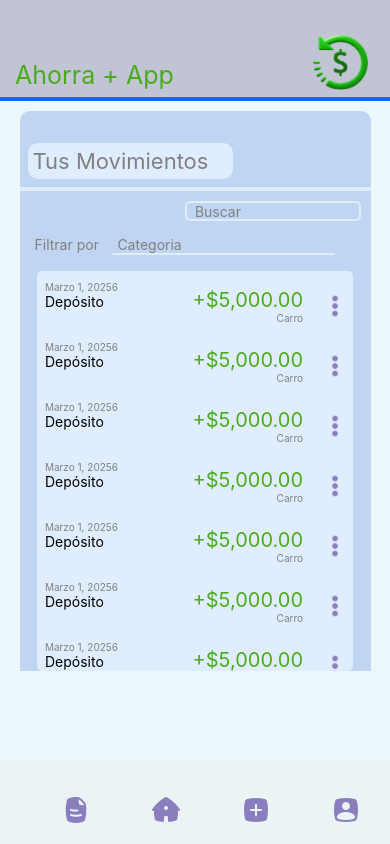
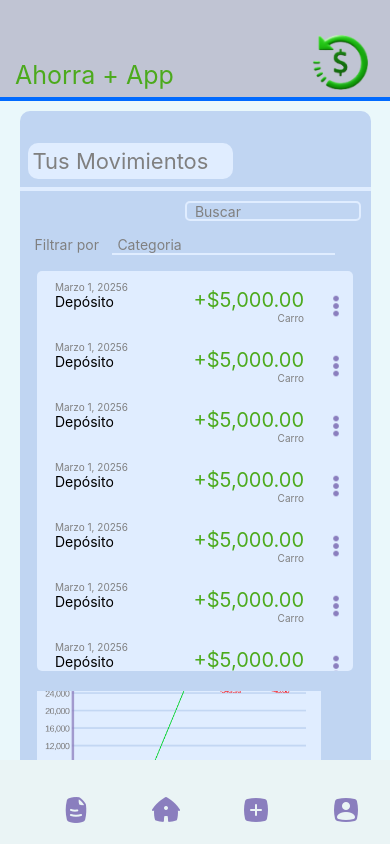
Before and after one commit to CaralbMen/AhorraApp_Interfaces, a React Native app in the folder AhorraApp/: screen / in a window 390 px wide. Both pictures are taken after a click on the button "INICIAR SESION". Built offline with nearby package versions, Linux system fonts and the light colour scheme.

Commit message:
Transacciones casi lista. Falta esrilizar la grafica

```diff
--- a/AhorraApp/screens/Transacciones.js
+++ b/AhorraApp/screens/Transacciones.js
@@ -38,7 +38,9 @@ export default function Transacciones(){
                             style={[styles.inputCategoria, styles.texto]}
                         />
                     </View>
-                    <ScrollView style={styles.movimientos}>
+                    <ScrollView
+                    style={styles.movimientos}
+                    >
                         <View style={styles.movimiento}>
                             <View style={styles.descripcionMovimiento}>
                                 <Text style={[styles.fecha, styles.texto]}>Marzo 1, 20256</Text>
@@ -230,6 +232,11 @@ export default function Transacciones(){
                             />
                         </View>
                     </ScrollView>
+                    <ImageBackground
+                        style={styles.grafica}
+                        source={require('../assets/graficaTransacciones.png')}
+                    />
+
 
 
 
@@ -311,6 +318,7 @@ const styles= StyleSheet.create({
         height: 60,
         alignSelf: 'center',
         paddingTop: 10,
+        paddingLeft: 10,
         flexDirection: 'row',
 
     },
@@ -340,4 +348,10 @@ const styles= StyleSheet.create({
         alignSelf: 'center',
 
     },
+    grafica:{
+        marginTop: 20,
+        width:'90%',
+        height: 100,
+        alignSelf: 'center',
+    },
 });
```
Also changed, not shown: AhorraApp/assets/graficaTransacciones.png (added).
